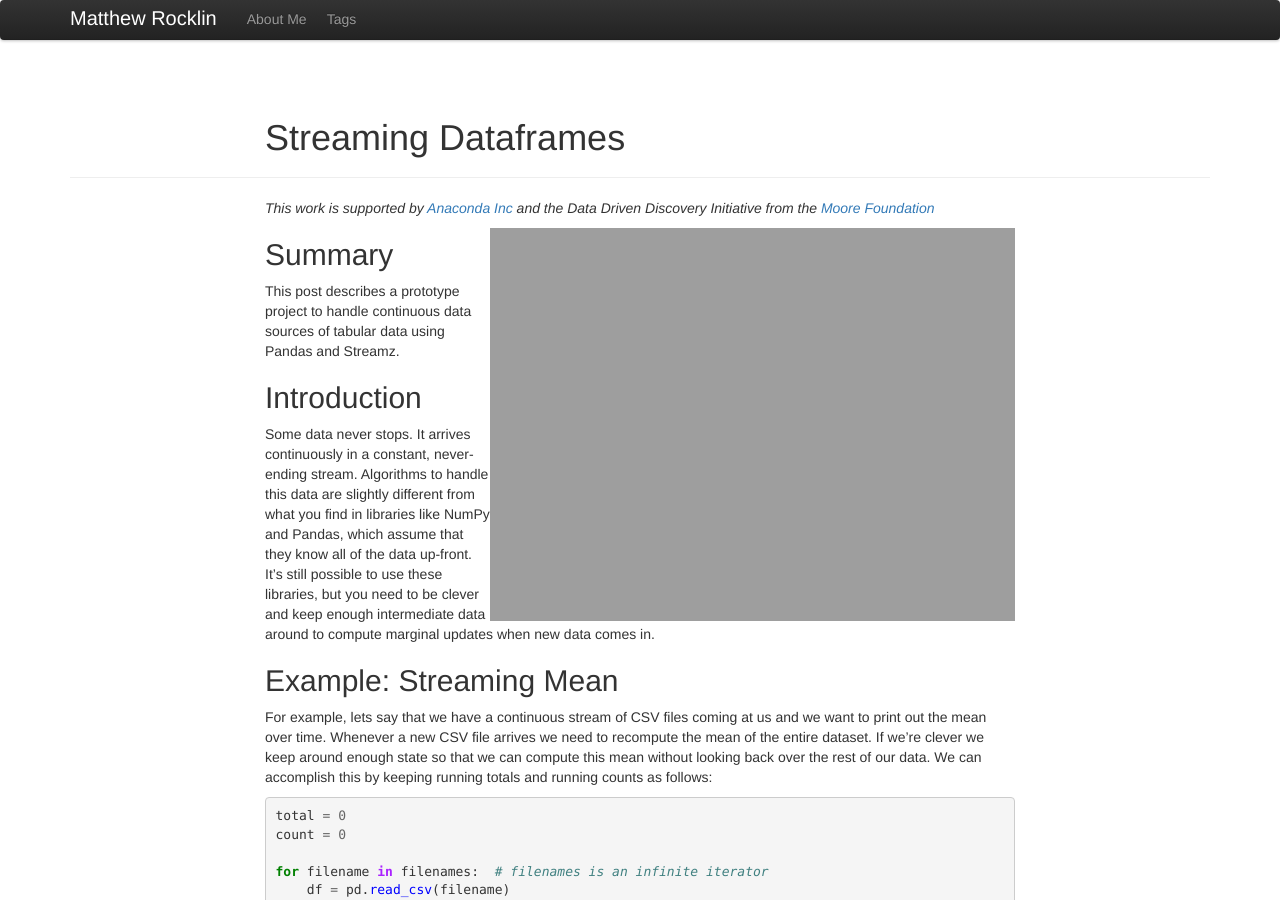
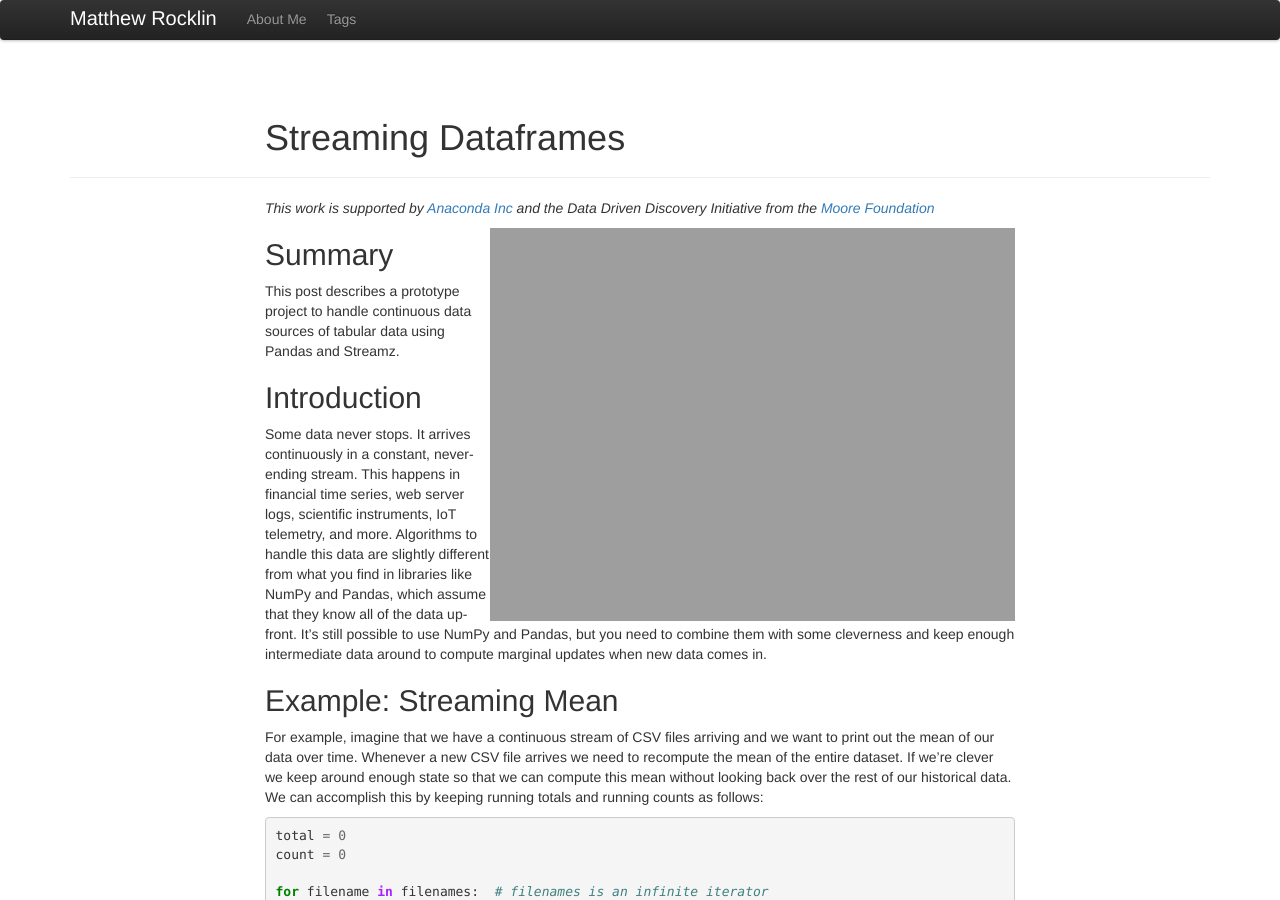
Before and after one commit to besyskymnbk/blog, a Jekyll site: the page built from _posts/work/2017-10-11-streaming-dataframes-1.md, in a window 1280 px wide and 900 px high. Built offline with Jekyll 4.4.1, drawn with Linux system fonts in a browser that asks for light colours; comment, search, counter and statistics services are not loaded.

Commit message:
minor prose updates

````diff
--- a/_posts/work/2017-10-11-streaming-dataframes-1.md
+++ b/_posts/work/2017-10-11-streaming-dataframes-1.md
@@ -28,22 +28,24 @@ Introduction
 ------------
 
 Some data never stops.  It arrives continuously in a constant, never-ending
-stream.  Algorithms to handle this data are slightly different from what you
-find in libraries like NumPy and Pandas, which assume that they know all of the
-data up-front.  It's still possible to use these libraries, but you need to be
-clever and keep enough intermediate data around to compute marginal updates
-when new data comes in.
+stream.  This happens in financial time series, web server logs, scientific
+instruments, IoT telemetry, and more.  Algorithms to handle this data are
+slightly different from what you find in libraries like NumPy and Pandas, which
+assume that they know all of the data up-front.  It's still possible to use
+NumPy and Pandas, but you need to combine them with some cleverness and keep
+enough intermediate data around to compute marginal updates when new data comes
+in.
 
 
 Example: Streaming Mean
 -----------------------
 
-For example, lets say that we have a continuous stream of CSV files coming at
-us and we want to print out the mean over time.  Whenever a new CSV file
-arrives we need to recompute the mean of the entire dataset.  If we're clever
-we keep around enough state so that we can compute this mean without looking
-back over the rest of our data.  We can accomplish this by keeping running
-totals and running counts as follows:
+For example, imagine that we have a continuous stream of CSV files arriving
+and we want to print out the mean of our data over time.  Whenever a new CSV
+file arrives we need to recompute the mean of the entire dataset.  If we're
+clever we keep around enough state so that we can compute this mean without
+looking back over the rest of our historical data.  We can accomplish this by keeping
+running totals and running counts as follows:
 
 ```python
 total = 0
````
